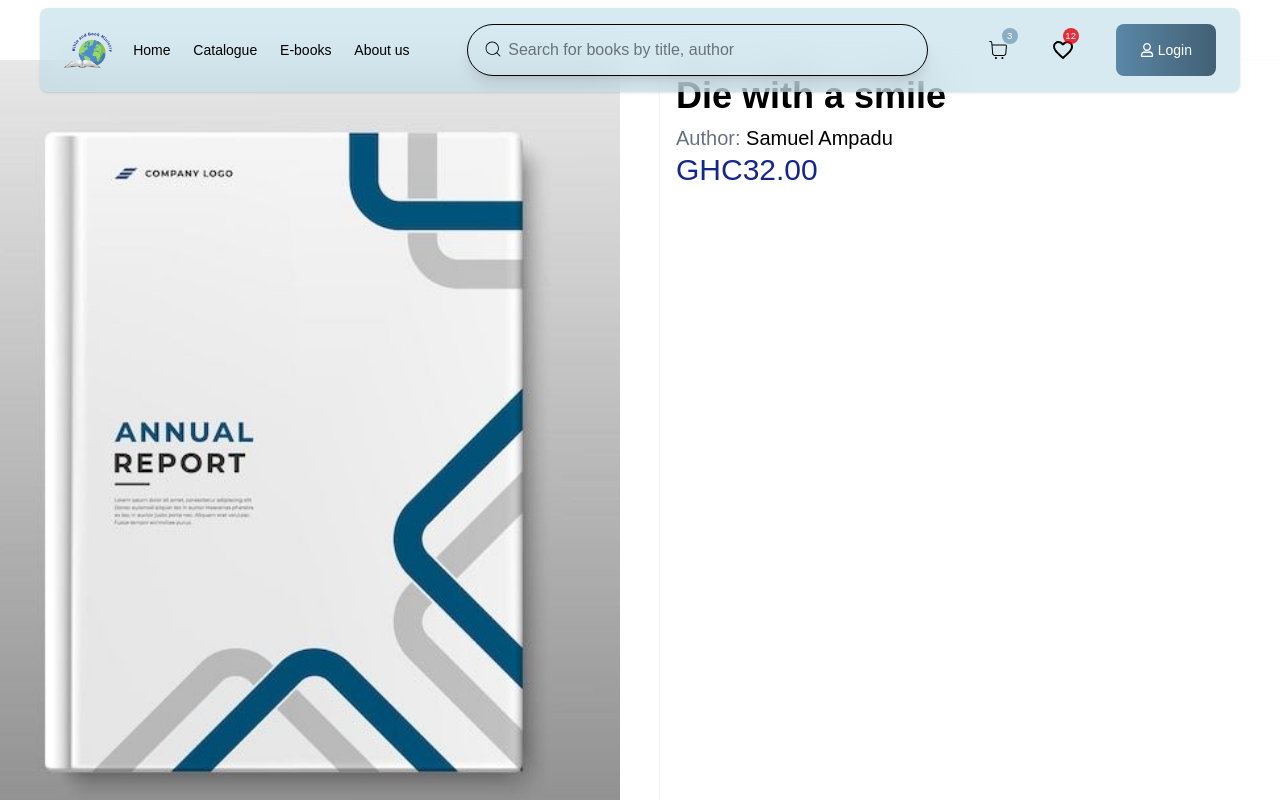
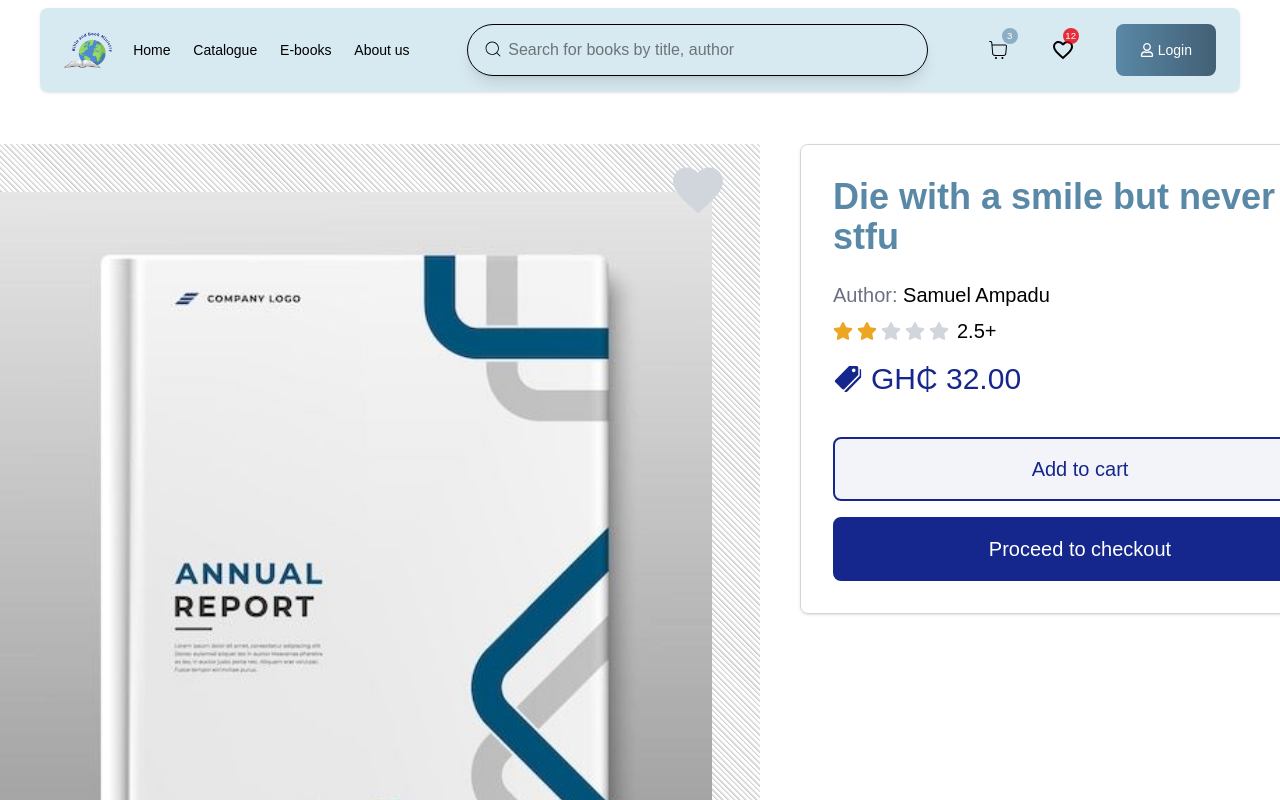
Before and after one commit to AgileMinds48/bible_bookministry-frontend, a Next.js app: page /book/1 in a window 1280 px wide. Shown: the top 800 px of the page. Built offline with nearby package versions, Linux system fonts and the light colour scheme; a web font is replaced by a local one.

Commit message:
book details page

```diff
--- a/app/book/[id]/page.tsx
+++ b/app/book/[id]/page.tsx
@@ -7,17 +7,18 @@ type BookPageProps = {
     id: string
   }
 }
-const page = ({ params }: BookPageProps) => {
-  const bookId = parseInt(params.id)
+const page = async ({ params }: BookPageProps) => {
+  const { id } = await params;
+  const bookId = parseInt(id)
 
-  const book = Books.find((book) => book.id === bookId);
+  const selectedBook = Books.find((book) => book.id === bookId);
 
-  if (!book) {
+  if (!selectedBook) {
     return <div>Book not found</div>
   }
   return (
     <div>
-      <BookDetail />
+      <BookDetail book={selectedBook}/>
     </div>
   )
 }
--- a/app/globals.css
+++ b/app/globals.css
@@ -32,6 +32,17 @@
   font-style: normal;
   font-variation-settings: 'wdth' 100;
 }
+
+.backgroundStripes {
+  background-image: repeating-linear-gradient(
+    45deg,
+    transparent,
+    transparent 2px,
+    #cacaca 2px,
+    #f3f4f6 4px
+  );
+}
+
 @theme {
   --animate-bubble: bubble 0.5s ease-in;
 
@@ -74,10 +85,6 @@
   }
 }
 
-.progress-bar {
-  animation: slideIn;
-  animation-timeline: view();
-}
 .hide-scrollbar {
   -ms-overflow-style: none; /* Internet Explorer 10+ */
   scrollbar-width: none; /* Firefox */
--- a/components/Book/BookDetail.tsx
+++ b/components/Book/BookDetail.tsx
@@ -1,6 +1,9 @@
 import { bk1 } from '@/public';
 import Image from 'next/image';
 import React from 'react'
+import { FaStar } from 'react-icons/fa';
+import { IoIosPricetags } from 'react-icons/io';
+import { MdFavorite } from 'react-icons/md';
 
 type BookDetailProps = {
   book: {
@@ -11,19 +14,51 @@ type BookDetailProps = {
   }
 }
 
-const BookDetail = ({book}:BookDetailProps) => {
+const BookDetail = ({ book }: BookDetailProps) => {
+  const rating = 2.5;
   return (
-    <section className='min-h-screen pt-15 px-10 flex justify-center poppins'>
-      <div className='max-w-[100em] min-w-[90em] min-h-[90em] grid grid-cols-2 gap-10'>
-        <div>
-          <div className='w-full min-h-screen'>
-            <Image src={bk1} alt={`image of the book `} className='w-full  h-[70%] object-cover object-center' />
+    <section className='min-h-screen pt-36 py-12 px-10 flex justify-center poppins relative'>
+      <div className='max-w-[100em] min-w-[90em] min-h-[90em] grid grid-cols-[1.5fr_1fr] gap-10 rounded-lg'>
+        <div className='min-h-screen'>
+          <div className='w-full h-[60em] border-gray-400 relative p-12 pb-16 backgroundStripes'>
+            <Image src={bk1} alt={`image of the book `} className='rounded-lg max-w-full max-h-full min-h-full min-w-full object-cover object-center' />
+            <div className='absolute top-4 right-8 z-10 '>
+              <MdFavorite className='text-6xl text-gray-300 cursor-pointer' />
+
+            </div>
+            <div className='flex justify-between w-28 absolute bottom-2 right-[50%] translate-x-[50%]'>
+             {[1, 2, 3].map((dot,index) => (
+              <div className='bg-gray-300 rounded-full h-5 w-5 '></div>
+             ))}
+              </div>
           </div>
+          <div className=' p-10'>
+            <p className='text-3xl font-semibold'>More Details</p>
+
+            </div>
         </div>
-        <div className='p-4 shadow '>
-          <p className='text-4xl font-semibold mb-2'>Die with a smile</p>
-          <p className='text-gray-500 text-xl'>Author: <span className='text-black'>Samuel Ampadu</span></p>
-          <p className='text-3xl text-[#15278c]'>GHC32.00</p>
+        <div className='p-8 shadow border border-gray-300 h-max rounded-lg sticky top-30 '>
+          <p className='text-4xl text-[#5a88a7] font-semibold mb-2 line-clamp-2'>Die with a smile but never stfu </p>
+          <p className='text-gray-500 text-xl mt-6'>Author: <span className='text-black'>Samuel Ampadu</span></p>
+           <div className='flex items-baseline-center gap-2 mt-2'>
+                              <div className='flex items-center gap-1'>
+                                { [1, 2, 3, 4, 5].map((star) => (
+                                  <FaStar
+                                    key={star}
+                                    className={`text-xl ${star <= rating ? 'text-[#eca624]' : 'text-gray-300'}`}
+                                  />
+                                ))}
+                              </div>
+            <span className='text-xl'>{rating}+</span>
+                            </div>
+          <p className='text-3xl mt-4  text-[#15278c] flex gap-2 items-center'><IoIosPricetags />  GH₵ 32.00</p>
+          <button className={`w-full  p-4 rounded-lg text-xl mt-10 transition duration-150 cursor-pointer bg-[#15278c]/5 border-2 border-[#15278c] text-[#15278c]`}>
+            Add to cart
+          </button>
+          <button className={`w-full  p-4 rounded-lg text-xl mt-4 transition duration-150 cursor-pointer border-2 border-[#15278c] text-white bg-[#15278c]`}>
+            Proceed to checkout
+          </button>
+
 
         </div>
       </div>
--- a/components/Catalog/AllBooks.tsx
+++ b/components/Catalog/AllBooks.tsx
@@ -181,8 +181,8 @@ const [popupBookDetails, setPopupBookDetails] = useState<popupDetails>({
             <Sidebar onSortChange={handleSortChange} onPriceRangeChange={handlePriceRangeChange} onRatingChange={handleRatingChange}/>
           </div>
           {sortedBooks?.map(({ img, title, author, price, rating, id }) => (
-            <Link href={`/book/${id}`}>
-            <div key={id} className="rounded-2xl">
+            <Link key={id} href={`/book/${id}`}>
+            <div className="rounded-2xl">
               <BookDiv title={title} img={img} author={author} price={price} rating={rating} id={id} handleFav={() => handleFav(title, img, id)} isFav={isFav} handleAddToCart={() => handleAddToCart(title, img, id)} added={added} />
             </div>
             </Link>
```
